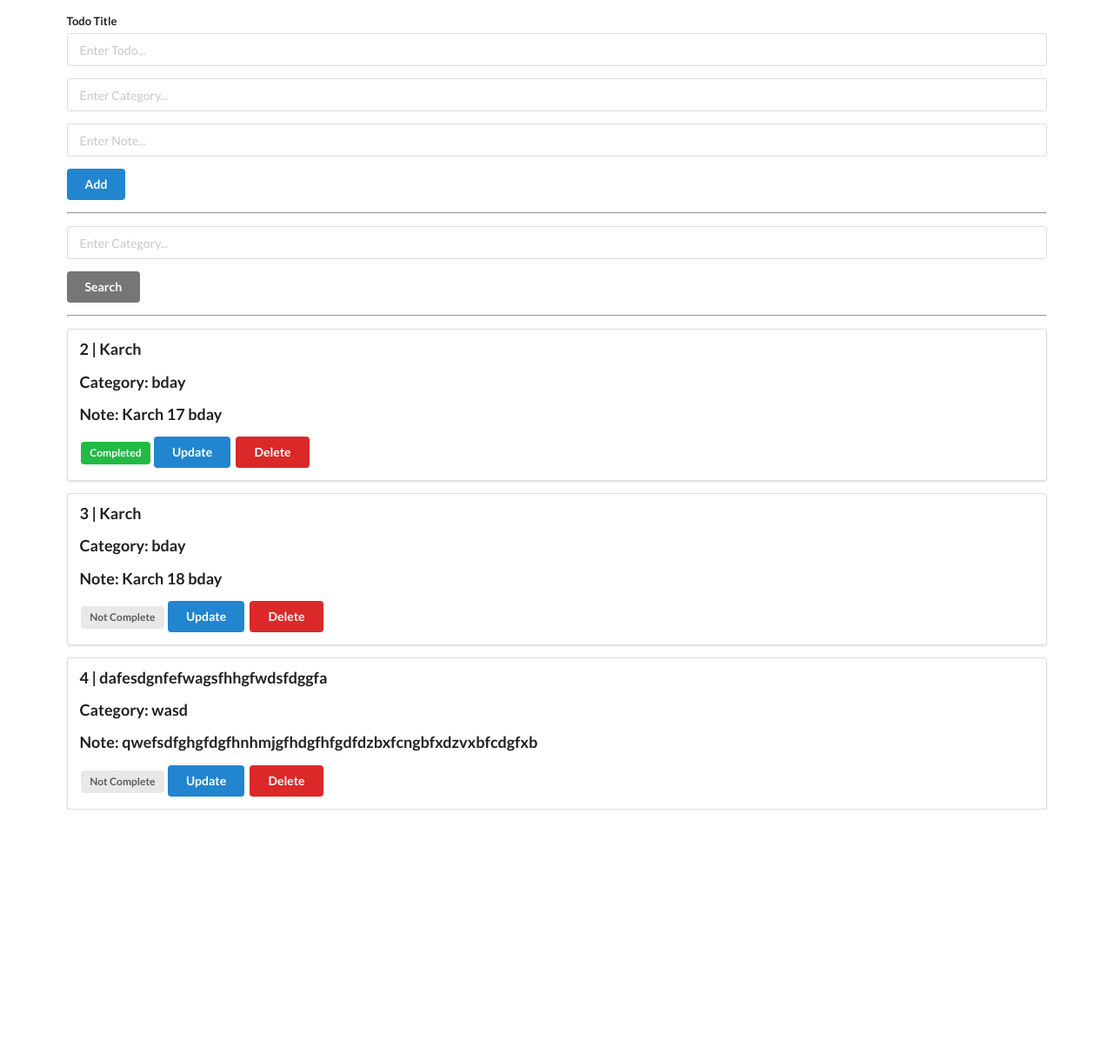
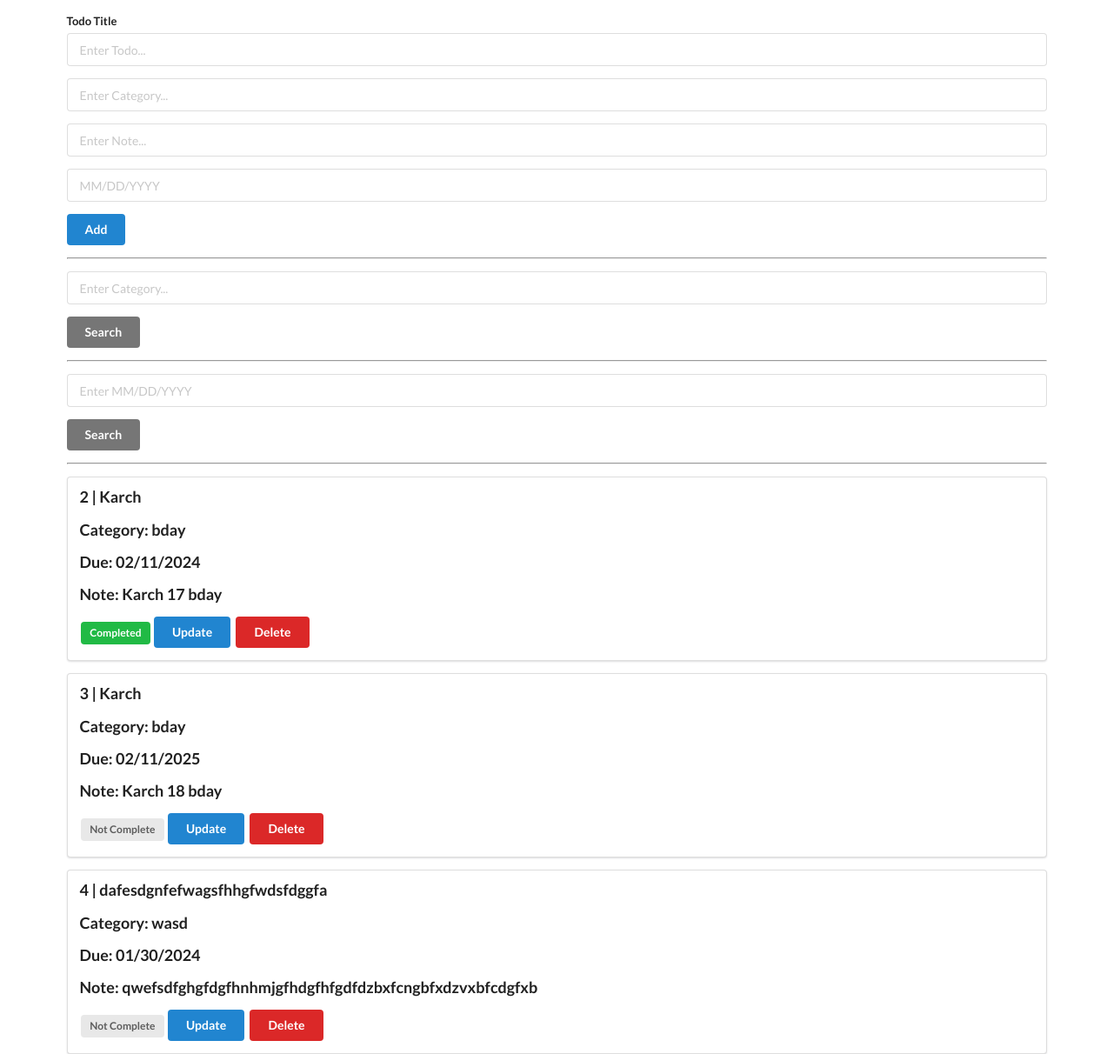
Before and after one commit to kotch31/pythonProject1, a Flask app: page / in a window 1280 px wide. Shown: the part 82-1294 px from the top of the page at 87% size. Before the commit the page ends 1013 px from the top, so only its background shows below. Run offline with Flask 3, Linux system fonts and the light colour scheme.

Commit message:
2/13 Finished dding due date and search by due date

```diff
--- a/app.py
+++ b/app.py
@@ -1,18 +1,25 @@
 from flask import Flask, render_template, request, redirect, url_for
+# imports flask
 from flask_sqlalchemy import SQLAlchemy
+# imports sql alchemy add on
 
 app = Flask(__name__)
+# name of app
 app.config['SQLALCHEMY_DATABASE_URI'] = 'sqlite:///db.sqlite'
+# sets configuration for database
 app.config['SQLALCHEMY_TRACK_MODIFICATIONS'] = False
 db = SQLAlchemy(app)
 
 
 class Todo(db.Model):
+    # creates class for database
     id = db.Column(db.Integer, primary_key=True)
     title = db.Column(db.String(100))
     complete = db.Column(db.Boolean)
     category = db.Column(db.String(100))
+    due = db.Column(db.String(10))
     note = db.Column(db.String(1000))
+
 
 
 @app.route('/')
@@ -25,35 +32,54 @@ def index():
 
 @app.route("/add", methods=["POST"])
 def add():
-    # add new item
+    # add new to do
     title = request.form.get("title")
     category = request.form.get("category")
     note = request.form.get("note")
-    new_todo = Todo(title=title, category=category, note=note, complete=False)
+    due = request.form.get("due")
+    # gets something from the input function and puts on the new to do
+    new_todo = Todo(title=title, category=category, note=note, due=due, complete=False)
+    # inputs new to do into database
     db.session.add(new_todo)
     db.session.commit()
     return redirect(url_for("index"))
 
 @app.route("/update/<int:todo_id>")
 def update(todo_id):
+    # updates completion status by id
     todo = Todo.query.filter_by(id=todo_id).first()
+    # filters using the id given to each individual to do
     todo.complete = not todo.complete
     db.session.commit()
+    # saves updated completion status to database
     return redirect(url_for("index"))
 
 @app.route("/delete/<int:todo_id>")
 def delete(todo_id):
+    # deletes item identified by id
     todo = Todo.query.filter_by(id=todo_id).first()
+    # filters by id and removes from database
     db.session.delete(todo)
     db.session.commit()
+    # removes data and saves data base
     return redirect(url_for("index"))
 
-@app.route("/search", methods=["GET", "POST"])
-def search():
-    #search by category
-    search_category = request.args.get("search")
+@app.route("/searchcat", methods=["GET", "POST"])
+def search_cat():
+    # search by category
+    search_category = request.args.get("search_cat")
     if search_category:
         search_results = Todo.query.filter(Todo.category.ilike(f"%{search_category}%"))
+    else:
+        search_results = Todo.query.all()
+    return render_template('base.html', todo_list=search_results)
+
+@app.route("/searchdue", methods=["GET", "POST"])
+def search_due():
+    #search by due date
+    search_date = request.args.get("search_date")
+    if search_date:
+        search_results = Todo.query.filter(Todo.due.ilike(f"%{search_date}%"))
     else:
         search_results = Todo.query.all()
     return render_template('base.html', todo_list=search_results)
@@ -61,5 +87,6 @@ def search():
 if __name__ == "__main__":
     with app.app_context():
         db.create_all()
-
+# creates app database
     app.run(debug=True)
+# tells it to "go"
--- a/templates/base.html
+++ b/templates/base.html
@@ -1,5 +1,6 @@
 <!doctype html>
 <html lang="en">
+<!--sets text language to english-->
 <head>
     <meta charset="UTF-8">
     <meta name="viewport"
@@ -8,12 +9,15 @@
     <title>Todo App</title>
     <link rel="stylesheet" href="https://cdn.jsdelivr.net/npm/semantic-ui@2.4.2/dist/semantic.min.css">
     <script src="https://cdn.jsdelivr.net/npm/semantic-ui@2.4.2/dist/semantic.min.js"></script>
+    <!--sets up style sheet for website-->
 </head>
 <body>
     <div style="margin-top: 50px;" class="ui container">
+        <!--centers title-->
         <h1 class="ui center aligned header">To Do App</h1>
 
         <form class="ui form" action="/add" method="post">
+            <!--/add calls add function-->
             <div class="field">
                 <label>Todo Title</label>
                 <input type="text" name="title" placeholder="Enter Todo...">
@@ -21,17 +25,36 @@
                 <input type="text" name="category" placeholder="Enter Category...">
                 <p></p>
                 <input type="text" name="note" placeholder="Enter Note...">
+                <p></p>
+                <input type="text" name="due" placeholder="MM/DD/YYYY"
+                <!--input command to put respective data into database-->
                 <br>
+                <!--makes page break-->
                 <p></p>
                 <button class="ui blue button" type="submit">Add</button>
+                <!--blue "save" button-->
+            </div>
+        </form>
+        <p></p>
+        <!--paragraph-->
+        <hr>
+        <!--header-->
+        <p></p>
+        <form class="ui form" action="/searchcat" method="GET">
+            <!--/search calls search function-->
+            <div class="field">
+                    <input type="text" name="search_cat" placeholder="Enter Category...">
+                    <p></p>
+                    <button class="ui grey button" type="submit">Search</button>
             </div>
         </form>
         <p></p>
         <hr>
         <p></p>
-        <form class="ui form" action="/search" method="GET">
+        <form class="ui form" action="/searchdue" method="GET">
+            <!--/search calls search function-->
             <div class="field">
-                    <input type="text" name="search" placeholder="Enter Category...">
+                    <input type="text" name="search_date" placeholder="Enter MM/DD/YYYY">
                     <p></p>
                     <button class="ui grey button" type="submit">Search</button>
             </div>
@@ -42,14 +65,19 @@
         <div class="ui segment">
             <p class="ui big header"> {{ todo.id }} | {{ todo.title }} </p>
             <p class="ui big header"> Category: {{ todo.category }} </p>
+            <p class="ui big header"> Due: {{ todo.due }} </p>
             <p class="ui big header"> Note: {{ todo.note }} </p>
             {% if todo.complete == False %}
                 <span class="ui gray label">Not Complete</span>
             {% else %}
                 <span class="ui green label">Completed</span>
             {% endif %}
+            <!--displays tittle category note completion status-->
             <a class="ui blue button" href="/update/{{ todo.id }}">Update</a>
+            <!--href runs update function-->
             <a class="ui red button" href="/delete/{{ todo.id }}">Delete</a>
+            <!--href runs delete function-->
+            <!--blue update stats button and red delets button-->
         </div>
         {% endfor %}
     </div>
```
Also changed, not shown: instance/db.sqlite.
